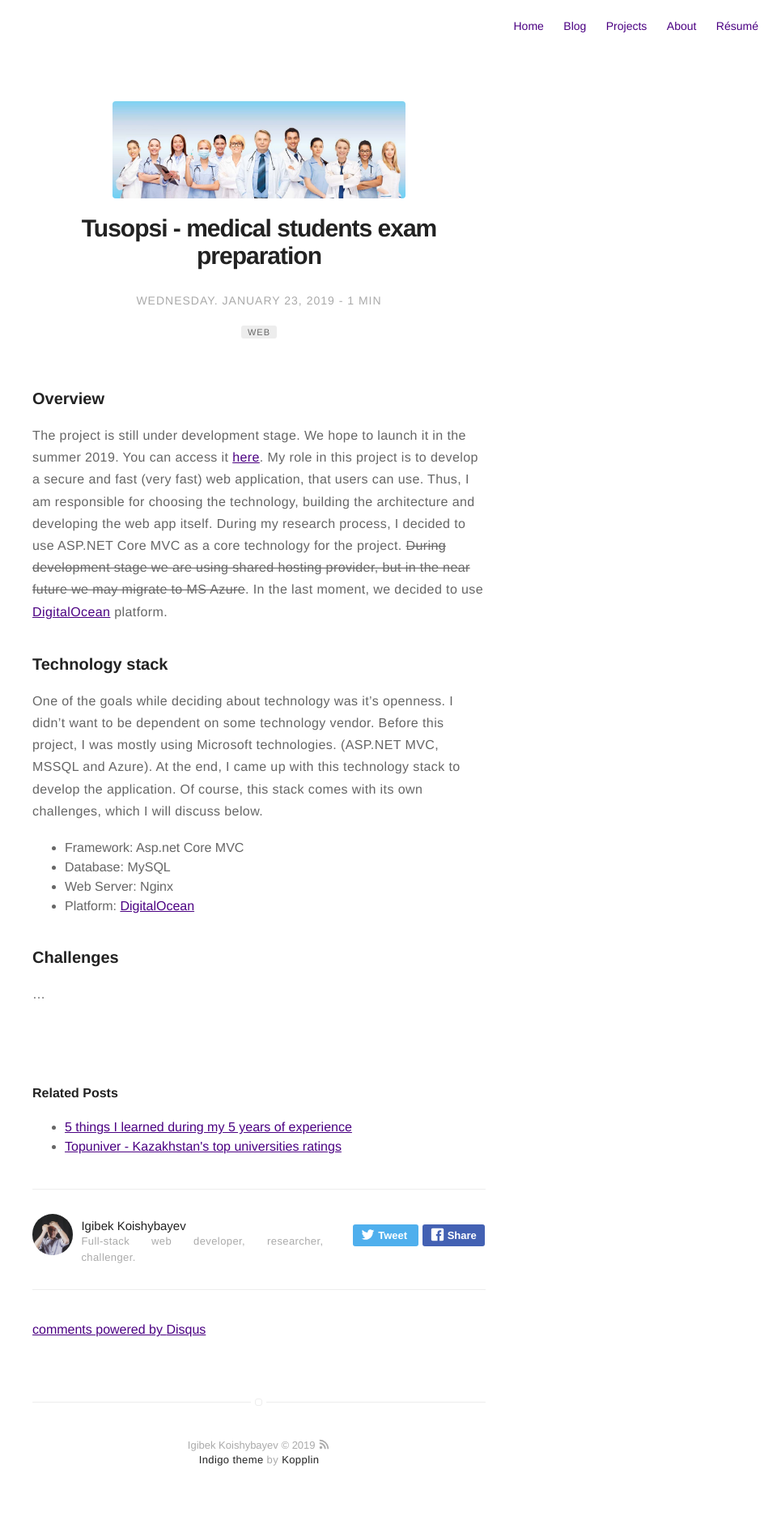
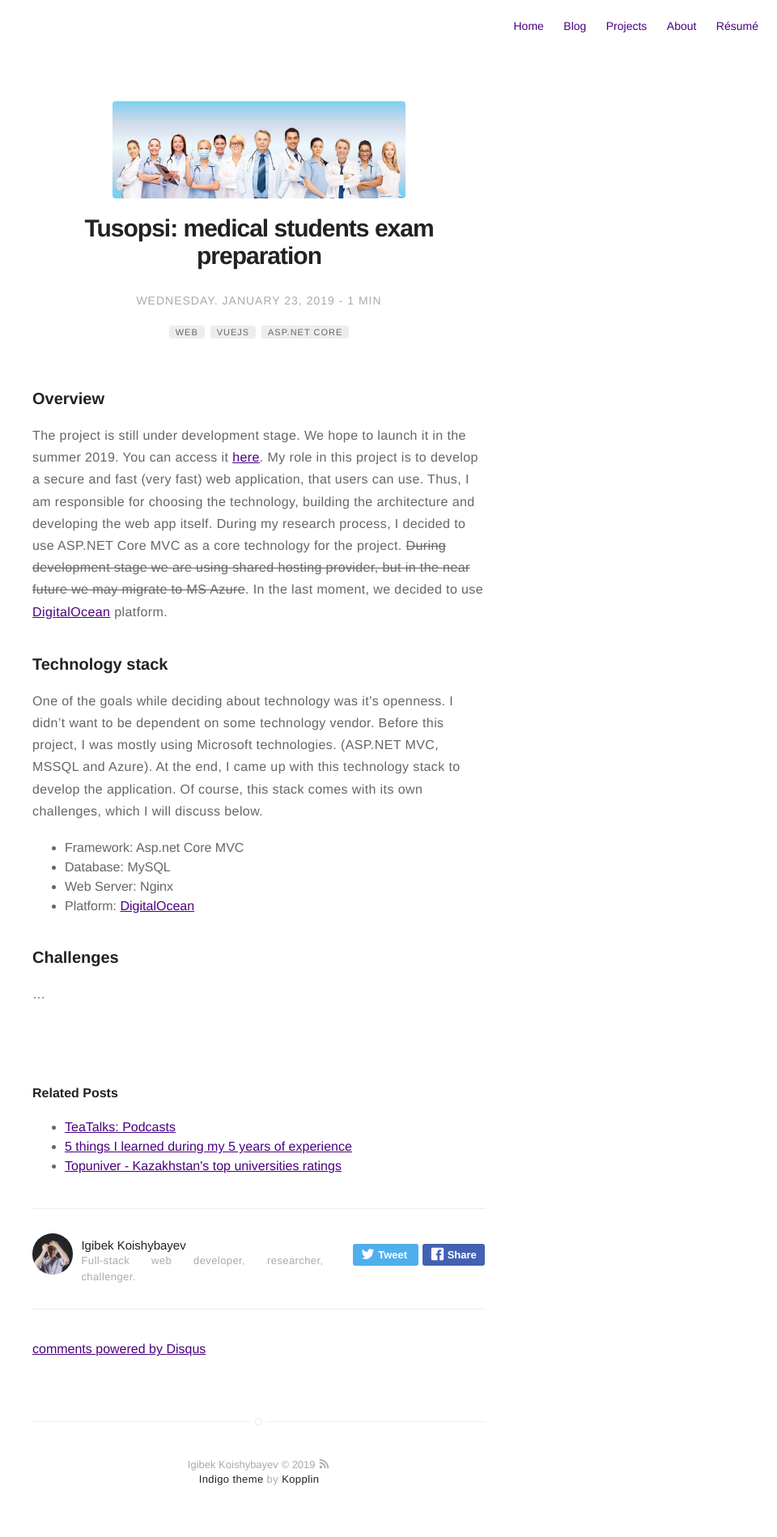
Before and after one commit to igibek/igibek, a Jekyll site: the page built from _posts/2019-03-12-project-tusoloji.md, in a window 1280 px wide. Shown: the whole page at 81% size, without its empty margins (320-1280 px from the left). Built offline with Jekyll 4.4.1, drawn with Linux system fonts in a browser that asks for light colours; comment, search, counter and statistics services are not loaded; before the commit the page ends 1874 px from its top, so only the background shows below that.

Commit message:
fixed projects assets and layout

```diff
--- a/_config.yml
+++ b/_config.yml
@@ -79,7 +79,7 @@ width: normal
 
 # if you don't need projects, comment the *projects* configs below
 projects: true
-
+projects-assets: assets/images/projects
 # if you don't need "about" or "blog", comment them out below
 about: true
 blog: true
--- /dev/null
+++ b/_layouts/project.html
@@ -0,0 +1,49 @@
+---
+layout: page
+---
+
+{% if page.image and page.headerImage %}
+    <img class="title-image" src="{{site.url}}/{{site.projects-assets}}/{{ page.image }}" alt="{{ page.title }}">
+{% endif %}
+
+<h1 class="title">{{ page.title }}</h1>
+
+<span class="date">
+    <time datetime="{{ page.date | date:"%d-%m-%Y" }}">{{ page.date | date: "%A. %B %d, %Y" }}</time>
+    {% if site.read-time %} - {% include read-time.html %}{% endif %}
+</span>
+
+{% if site.show-tags %}
+    <div class="post-tags">
+        {% for tag in page.tags %}
+            <a class="item" href="{{ site.url }}/tags/#{{ tag | slugify }}">{{ tag }}</a>
+        {% endfor %}
+    </div>
+{% endif %}
+
+{{content}}
+
+{% if site.post-advance-links contains page.category %}
+    <div class="blog-navigation">
+        {% if page.previous.hidden == false and page.previous.url %}
+            <a class="prev" href="{{ site.url }}{{ page.previous.url }}">&laquo; {{ page.previous.title }}</a>
+        {% else %}
+            <a class="prev"></a>
+        {% endif %}
+        {% if page.next.hidden == false and page.next.url %}
+            <a class="next" href="{{ site.url }}{{ page.next.url }}">{{ page.next.title }} &raquo;</a>
+        {% endif %}
+    </div>
+{% endif %}
+
+{% if site.related %}
+    {% include related.html %}
+{% endif %}
+
+{% if site.show-author %}
+    {% include author.html %}
+{% endif %}
+
+{% if site.disqus.categories contains page.category %}
+    {% include disqus.html %}
+{% endif %}
--- a/_posts/2019-03-12-project-tusoloji.md
+++ b/_posts/2019-03-12-project-tusoloji.md
@@ -1,9 +1,12 @@
 ---
-title: "Tusopsi - medical students exam preparation"
-layout: post
+title: "Tusopsi: medical students exam preparation"
+layout: project
 date: 2019-01-23 22:10
-tag: web
-image: https://igibek.com/assets/images/tusoloji.jpg
+tag:
+  - web
+  - vuejs
+  - asp.net core
+image: tusopsi.jpg
 headerImage: true
 projects: true
 hidden: true # don't count this post in blog pagination
```
Also changed, not shown: _posts/2019-03-12-project-topuniver.md (+11 -5 lines), _posts/2019-07-15-project-teatalks.md (added, +28 -0 lines), assets/images/projects/teatalks.png (added), assets/images/projects/topuniver.jpg (added), assets/images/projects/tusopsi.jpg (renamed from assets/images/tusoloji.jpg).
